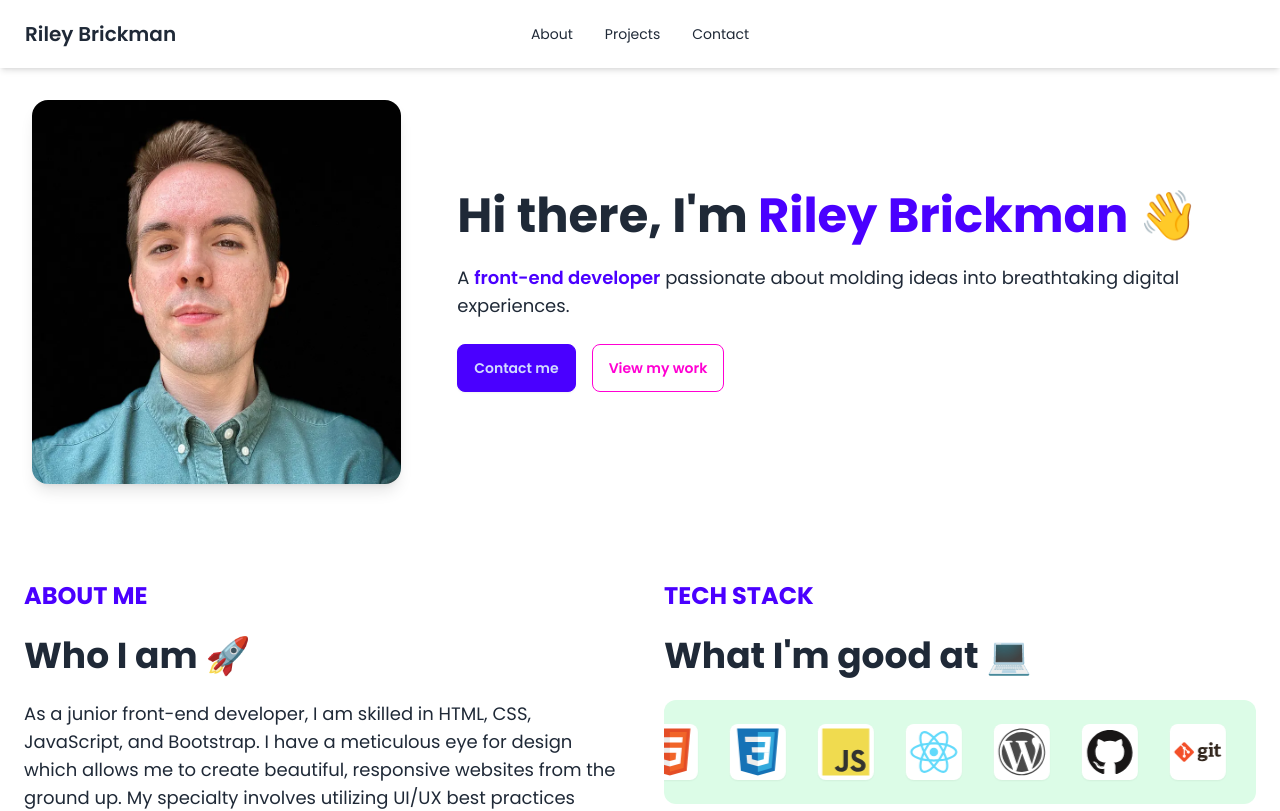
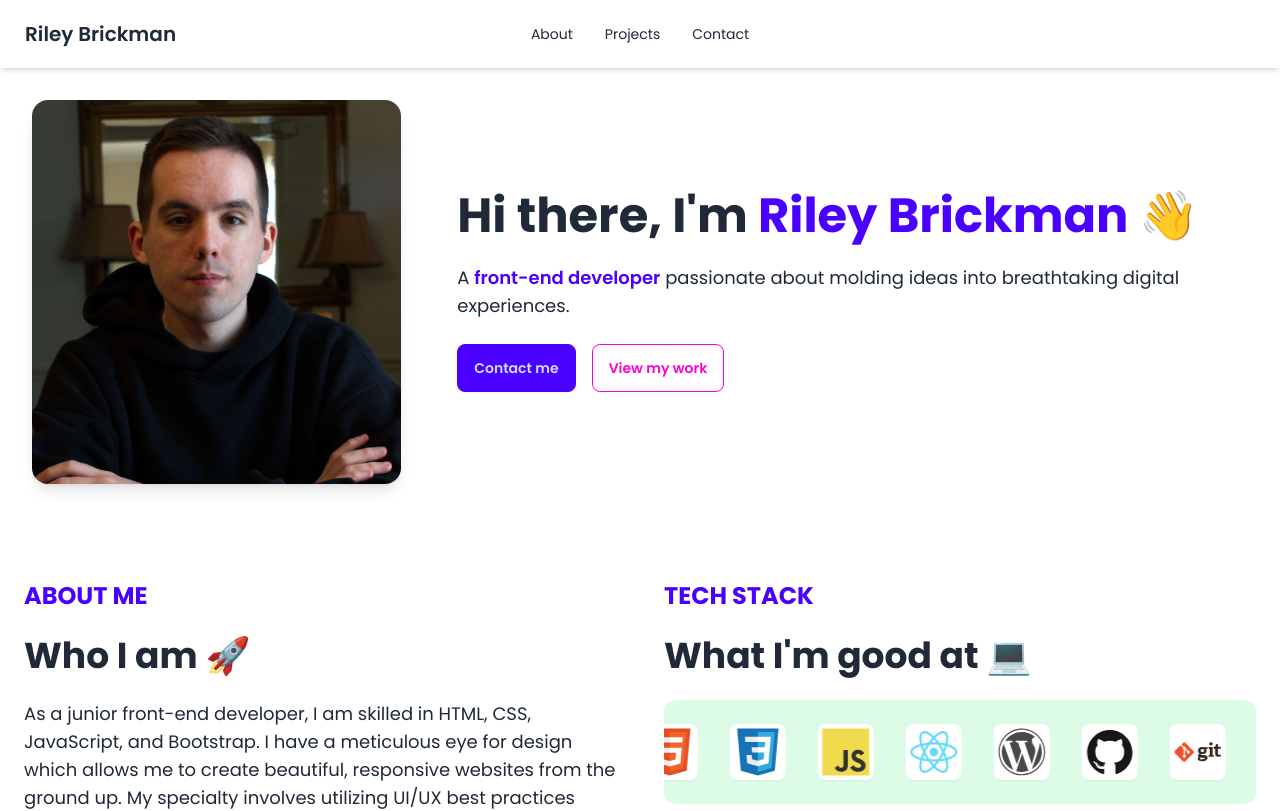
Before and after one commit to rbrickmn/portfolio-v2, a React (Vite) app: page / in a window 1280 px wide. Shown: the top 811 px of the page. Built offline with nearby package versions, Linux system fonts and the light colour scheme.

Commit message:
Updat hero image

```diff
--- a/src/components/Hero.jsx
+++ b/src/components/Hero.jsx
@@ -6,9 +6,9 @@ const Hero = () => {
     <div className="hero bg-base">
       <div className="hero-content flex-col lg:flex-row gap-10">
         <img
-          src="riley_portrait.png"
+          src="riley_portrait.jpg"
           alt="Riley Brickman"
-          className="w-96 h-96 m-4 rounded-box shadow-lg object-cover"
+          className="w-96 h-96 m-4 rounded-box shadow-lg object-top object-cover"
         />
 
         <div className="text-center lg:text-left">
```
Also changed, not shown: public/riley_portrait.jpg (added), public/riley_portrait.png (deleted).
